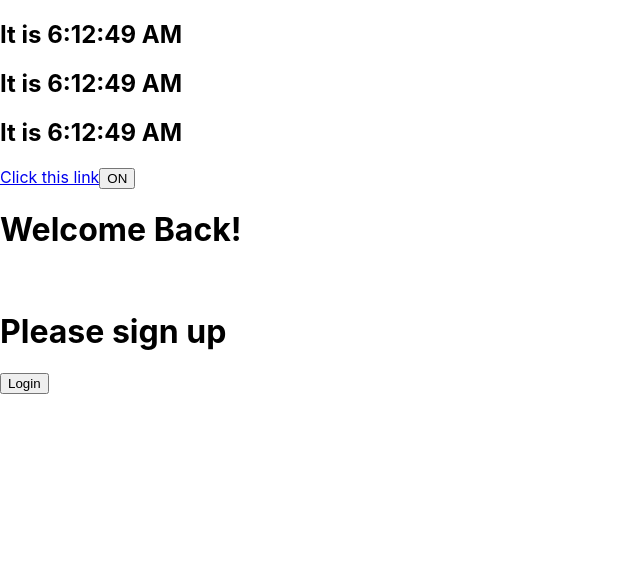
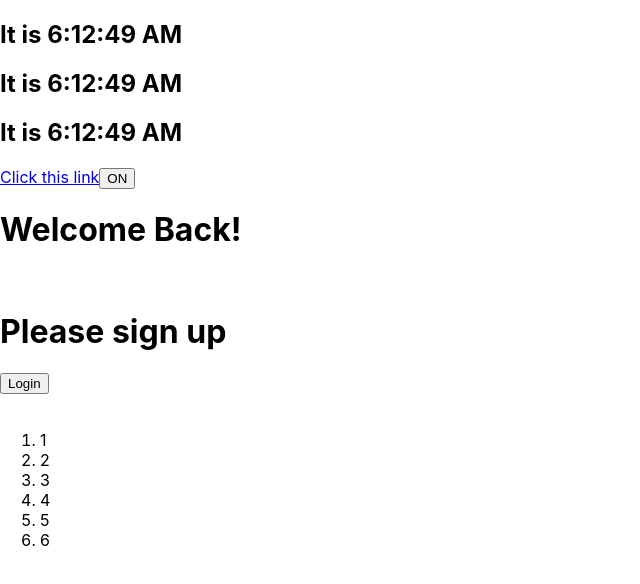
Before and after one commit to abhishekxix/hello-world-react, a React (Create React App) app: page / in a window 1280 px wide. Shown: the top 584 px of the page, without its empty margins (0-640 px from the left). Built offline with nearby package versions, Linux system fonts and the light colour scheme.

Commit message:
Lists and keys

```diff
--- /dev/null
+++ b/src/NumberList.js
@@ -0,0 +1,9 @@
+const numbers = [1, 2, 3, 4, 5, 6];
+
+//Keys help react identify which elements have changed in a list of elements
+// Keys must only be unique among sibling elements.
+const listItems = numbers.map((number) => (
+  <li key={number.toString()}>{number}</li>
+));
+
+export default listItems;
--- a/src/index.js
+++ b/src/index.js
@@ -6,6 +6,7 @@ import ActionLink from './ActionLink';
 import Toggle from './Toggle';
 import Greeting from './Greeting';
 import LoginControl from './LoginControl';
+import listItems from './NumberList';
 import reportWebVitals from './reportWebVitals';
 
 ReactDOM.render(
@@ -19,6 +20,8 @@ ReactDOM.render(
     <Greeting isLoggedIn={true} />
     <br />
     <LoginControl />
+    <br />
+    <ol>{listItems}</ol>
   </React.StrictMode>,
   document.getElementById('root')
 );
```
